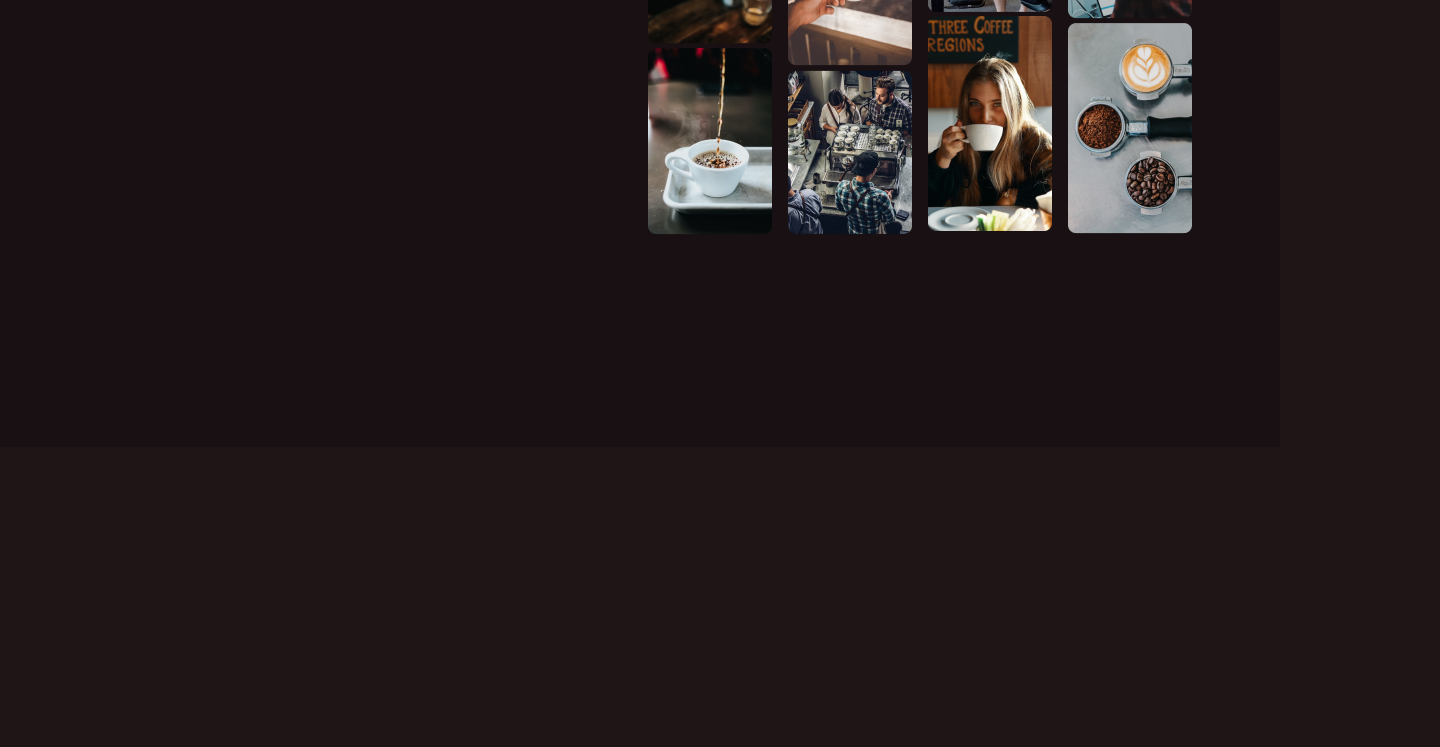
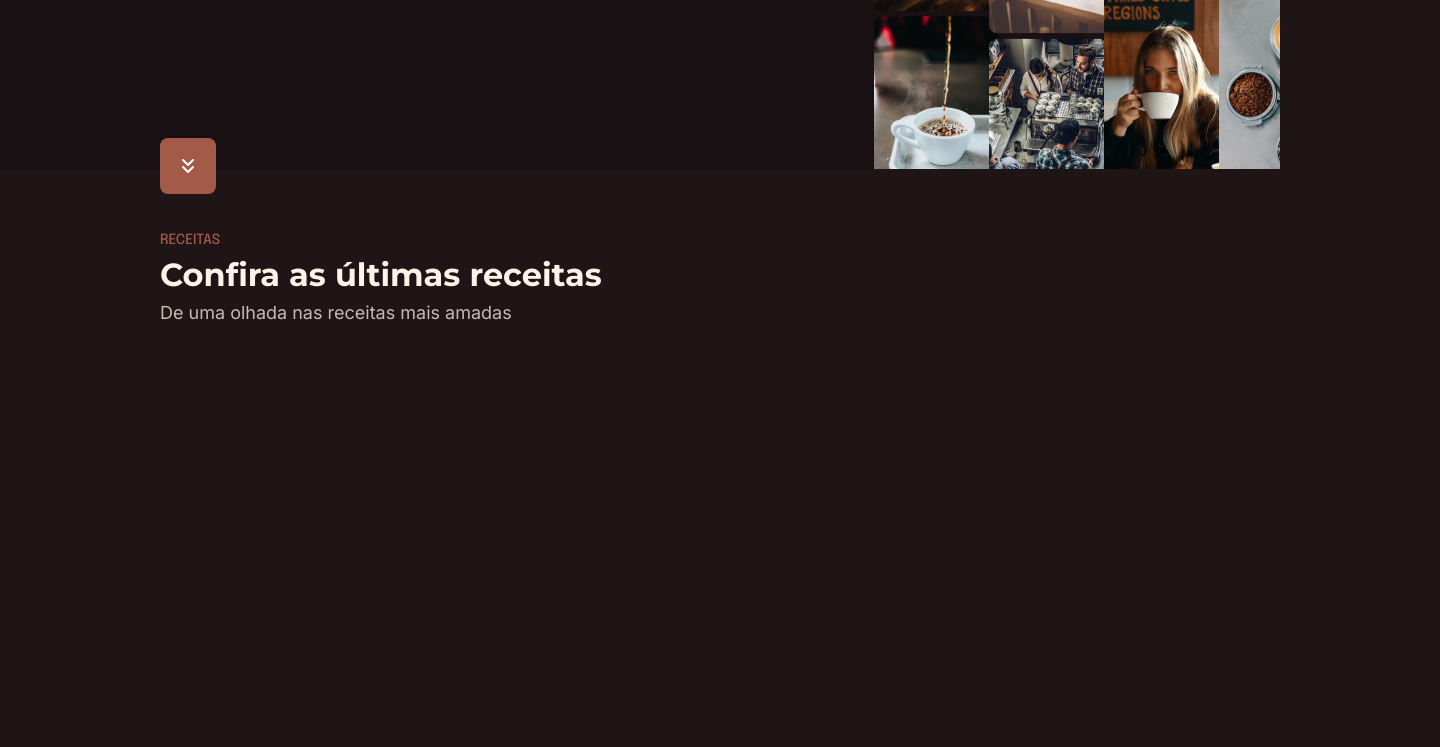
Before and after one commit to LucasBened/LucasBened-SENAC-2024-1-PMWB-1142748060-Lucas, a plain HTML site: page PWMB - COFFEE SITE/index.html in a window 1280 px wide. Shown: the part 470-1217 px from the top of the page, 1440 px wide, since content can reach past the window. Before the commit the page ends 917 px from the top, so only its background shows below. Drawn offline with Linux system fonts and the light colour scheme.

Commit message:
Ajuste do hero

```diff
--- a/PWMB - COFFEE SITE/index.html
+++ b/PWMB - COFFEE SITE/index.html
@@ -20,14 +20,13 @@
       <a href="" class="github">Github</a>
     </header>
     <main>
-      <div class="principal">
       <section class="hero">
         <header class="heroConteudo">
           <span class="txtNovidade">Novidade</span>
           <h1>Encontre a receita perfeita</h1>
           <hr />
-            <span
-              class="explorar">Explore dezenas de variações da bebida favorita entre os devs ao
+          <span class="explorar"
+            >Explore dezenas de variações da bebida favorita entre os devs ao
             redor do mundo</span
           >
         </header>
@@ -46,7 +45,16 @@
           <figure><img src="imgs/cafe 12.png" alt="" /></figure>
         </div>
       </section>
+      <div>
+        <img src="imgs/Button.svg" alt="" class="buttonHero" />
       </div>
+      <section class="cards">
+        <div class="receitasHeader">
+          <span class="txtNovidade">Receitas</span>
+          <span class="txtConfira">Confira as últimas receitas</span>
+          <span class="txtUltimas">De uma olhada nas receitas mais amadas</span>
+        </div>
+      </section>
     </main>
     <footer></footer>
   </body>
--- a/PWMB - COFFEE SITE/style.css
+++ b/PWMB - COFFEE SITE/style.css
@@ -9,6 +9,7 @@
 body {
   background-color: #1f1517;
 }
+
 .mainHeader {
   display: flex;
   padding: 30px 10%;
@@ -71,13 +72,14 @@ ul li a {
 main {
   display: flex;
   flex-direction: column;
+  height: 1220px;
 }
 
 .hero {
   background: #181012;
   max-width: 100%;
 
-  height: 100vh;
+  height: fit-content;
 
   display: flex;
   justify-content: center;
@@ -87,6 +89,8 @@ main {
   color: #fff2e7;
 
   padding: 10px;
+
+  position: relative;
 }
 
 h1 {
@@ -103,14 +107,20 @@ h1 {
   display: flex;
   flex-direction: column;
   gap: 10px;
-  margin-top: 50px;
+  margin-top: 6rem;
+  margin-right: 22rem;
+}
+
+hr {
+  border: 1px solid #a45a49;
+  width: 240px;
 }
 
 .hero-images-container {
   overflow: hidden;
   column-count: 4;
   column-gap: 1rem;
-  margin: -1rem;
+  margin: -3rem;
 }
 
 .hero-images-container > figure {
@@ -136,3 +146,44 @@ h1 {
   line-height: 156%;
   width: 500px;
 }
+
+.buttonHero {
+  position: absolute;
+  left: 10rem;
+  top: 38rem;
+}
+
+.cards {
+  display: flex;
+  width: 1440px;
+  padding: 64px var(--paddingX, 160px);
+  flex-direction: column;
+  align-items: center;
+  gap: 32px;
+}
+
+.receitasHeader {
+  display: flex;
+  flex-direction: column;
+  align-items: flex-start;
+  gap: var(--Border-Radius, 8px);
+  align-self: stretch;
+}
+
+.txtConfira {
+  color: #fff2e7;
+
+  font-family: Montserrat;
+  font-size: 32px;
+  font-style: normal;
+  font-weight: 700;
+}
+
+.txtUltimas {
+  color: #c7bab3;
+
+  font-family: Inter;
+  font-size: 18px;
+  font-style: normal;
+  font-weight: 400;
+}
```
Also changed, not shown: PWMB - COFFEE SITE/imgs/Button.svg (added), PWMB - COFFEE SITE/imgs/chevrons-down.svg (added). Lines whose indentation alone changed are shown as unchanged.
